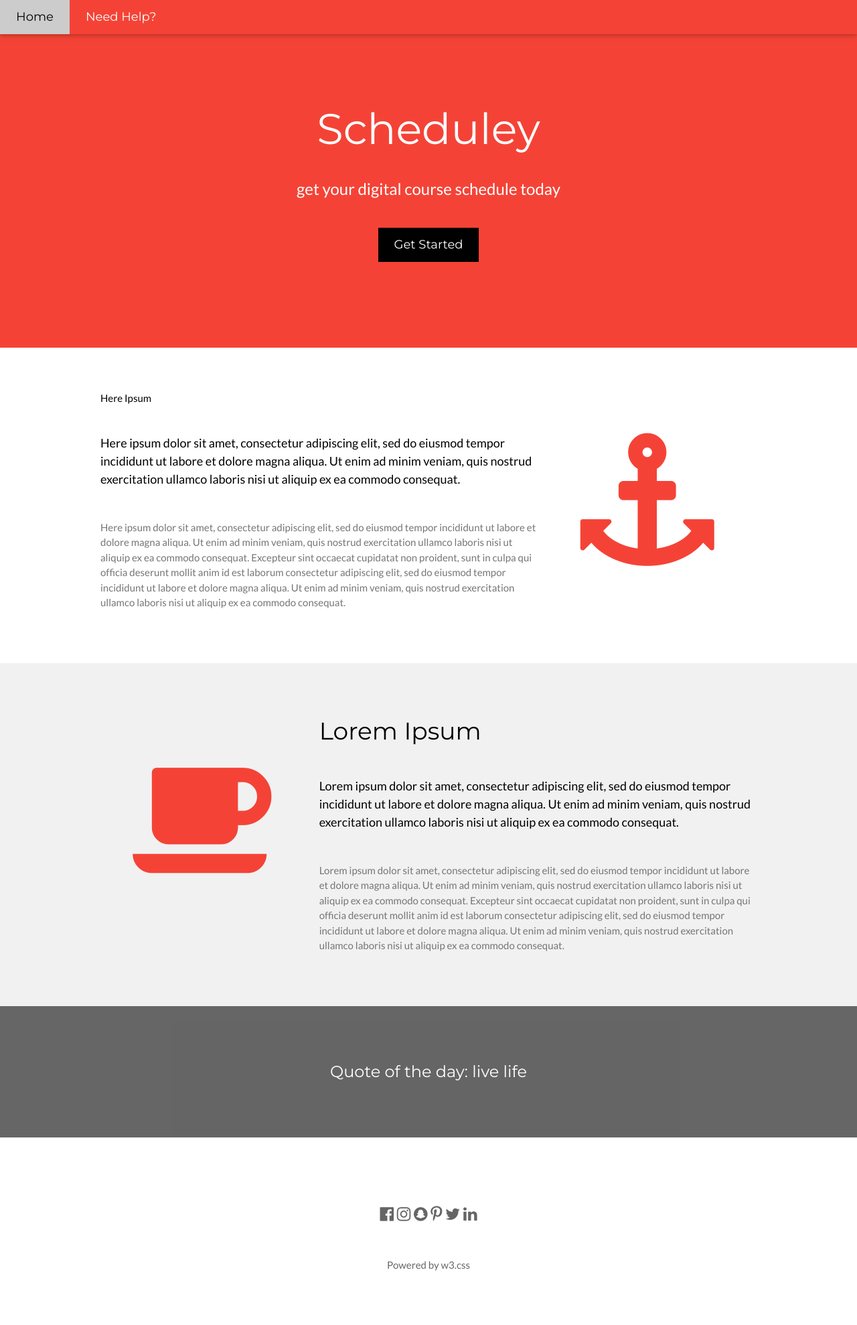
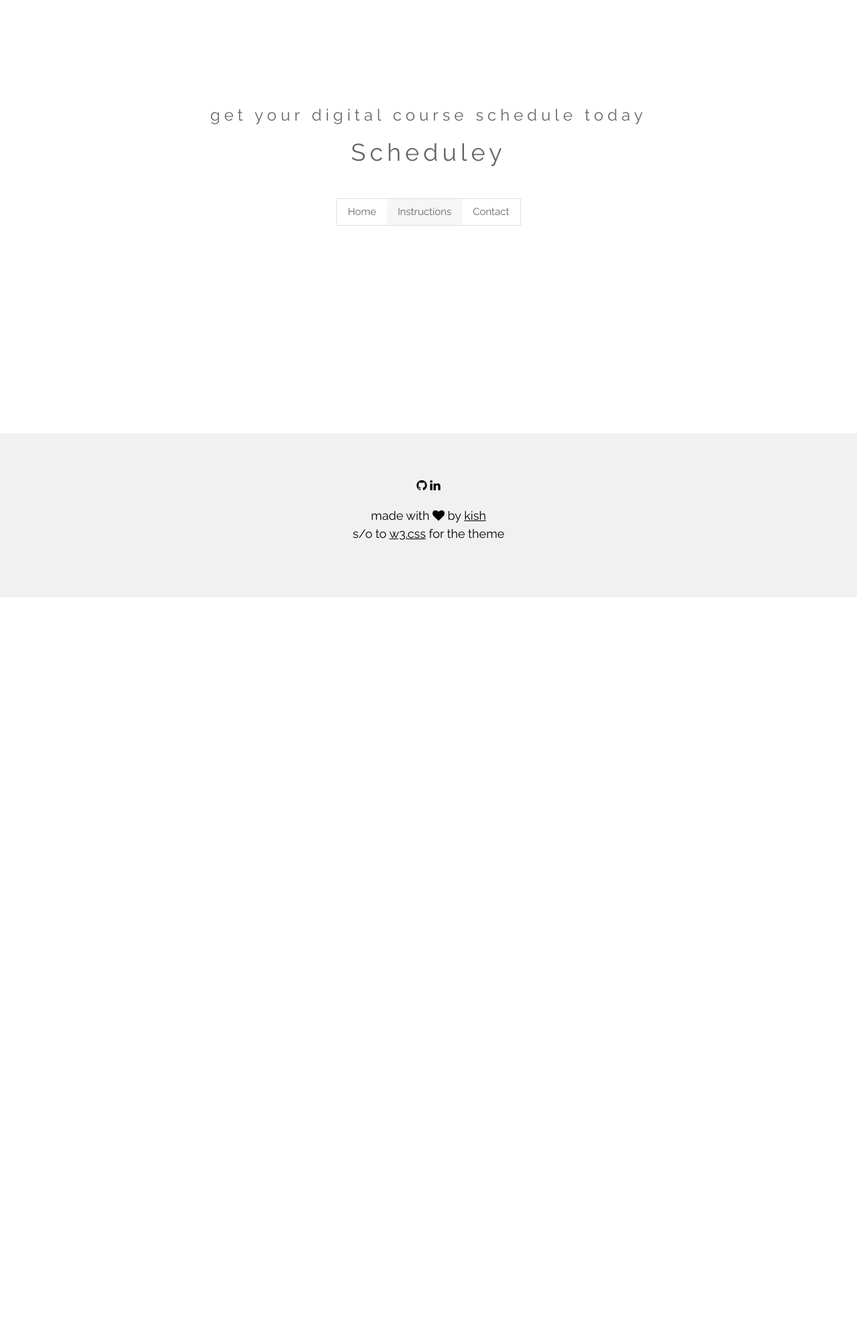
Before and after one commit to kishdubey/scheduley, a Flask app: page / in a window 1280 px wide. Shown: the whole page at 67% size. After the commit the page ends 892 px from the top, so only its background shows below. Run offline with Flask 2, Linux system fonts and the light colour scheme.

```diff
--- a/generate_calendar.py
+++ b/generate_calendar.py
@@ -26,7 +26,7 @@ def next_weekday(d, weekday):
     returns the first ocurrence of the given weekday after the initial datetime d
     """
     days_ahead = weekday - d.weekday()
-    if days_ahead <= 0: # Target day already happened this week
+    if days_ahead <= 0:
         days_ahead += 7
     return d + datetime.timedelta(days_ahead)
 
--- a/templates/index.html
+++ b/templates/index.html
@@ -1,108 +1,50 @@
 <!DOCTYPE html>
-<html lang="en">
+<html>
 <title>Scheduley</title>
 <meta charset="UTF-8">
 <meta name="viewport" content="width=device-width, initial-scale=1">
 <link rel="stylesheet" href="https://www.w3schools.com/w3css/4/w3.css">
-<link rel="stylesheet" href="https://fonts.googleapis.com/css?family=Lato">
-<link rel="stylesheet" href="https://fonts.googleapis.com/css?family=Montserrat">
+<link rel="stylesheet" href="https://fonts.googleapis.com/css?family=Raleway">
 <link rel="stylesheet" href="https://cdnjs.cloudflare.com/ajax/libs/font-awesome/4.7.0/css/font-awesome.min.css">
-
 <style>
-body,h1,h2,h3,h4,h5,h6 {font-family: "Lato", sans-serif}
-.w3-bar,h1,button {font-family: "Montserrat", sans-serif}
-.fa-anchor,.fa-coffee {font-size:200px}
-a {
-    text-decoration: none !important;
-}
+body,h1 {font-family: "Raleway", Arial, sans-serif}
+h1 {letter-spacing: 6px}
+.w3-row-padding img {margin-bottom: 12px}
 </style>
 <body>
 
-<!-- Navbar -->
-<div class="w3-top">
-  <div class="w3-bar w3-red w3-card w3-left-align w3-large">
-    <a class="w3-bar-item w3-button w3-hide-medium w3-hide-large w3-right w3-padding-large w3-hover-white w3-large w3-red" href="javascript:void(0);" onclick="myFunction()" title="Toggle Navigation Menu"><i class="fa fa-bars"></i></a>
-    <a href="#" class="w3-bar-item w3-button w3-padding-large w3-white">Home</a>
-    <a href="https://github.com/kishdubey" class="w3-bar-item w3-button w3-hide-small w3-padding-large w3-hover-white">Need Help?</a>
-  </div>
-
-  <!-- Navbar on small screens -->
-  <div id="navDemo" class="w3-bar-block w3-white w3-hide w3-hide-large w3-hide-medium w3-large">
-    <a href="https://github.com/kishdubey" class="w3-bar-item w3-button w3-padding-large">Need Help?</a>
-  </div>
-</div>
+<!-- !PAGE CONTENT! -->
+<div class="w3-content" style="max-width:1500px">
 
 <!-- Header -->
-<header class="w3-container w3-red w3-center" style="padding:128px 16px">
-  <h1 class="w3-margin w3-jumbo">Scheduley</h1>
-  <p class="w3-xlarge">get your digital course schedule today</p>
-  <button class="w3-button w3-black w3-padding-large w3-large w3-margin-top"><a href="#first">Get Started</a></button>
+<header class="w3-panel w3-center w3-opacity" style="padding:128px 16px">
+  <h1 class="w3-xlarge">get your digital course schedule today</h1>
+  <h1>Scheduley</h1>
+
+  <div class="w3-padding-32">
+    <div class="w3-bar w3-border">
+      <a href="#" class="w3-bar-item w3-button">Home</a>
+      <a href="#instructions" class="w3-bar-item w3-button w3-light-grey">Instructions</a>
+      <a href="mailto:kdube@uottawa.ca" class="w3-bar-item w3-button">Contact</a>
+    </div>
+  </div>
 </header>
 
-<!-- First Grid -->
-<div id = "first" class="w3-row-padding w3-padding-64 w3-container">
-  <div class="w3-content">
-    <div class="w3-twothird">
-      <h1s>Here Ipsum</h1>
-      <h5 class="w3-padding-32">Here ipsum dolor sit amet, consectetur adipiscing elit, sed do eiusmod tempor incididunt ut labore et dolore magna aliqua. Ut enim ad minim veniam, quis nostrud exercitation ullamco laboris nisi ut aliquip ex ea commodo consequat.</h5>
+<!-- Instructions -->
+<div id="instructions" class="w3-row-padding w3-grayscale" style="margin-bottom:128px">
 
-      <p class="w3-text-grey">Here ipsum dolor sit amet, consectetur adipiscing elit, sed do eiusmod tempor incididunt ut labore et dolore magna aliqua. Ut enim ad minim veniam, quis nostrud exercitation ullamco laboris nisi ut aliquip ex ea commodo consequat. Excepteur sint
-        occaecat cupidatat non proident, sunt in culpa qui officia deserunt mollit anim id est laborum consectetur adipiscing elit, sed do eiusmod tempor incididunt ut labore et dolore magna aliqua. Ut enim ad minim veniam, quis nostrud exercitation ullamco
-        laboris nisi ut aliquip ex ea commodo consequat.</p>
-    </div>
 
-    <div class="w3-third w3-center">
-      <i class="fa fa-anchor w3-padding-64 w3-text-red"></i>
-    </div>
-  </div>
-</div>
 
-<!-- Second Grid -->
-<div class="w3-row-padding w3-light-grey w3-padding-64 w3-container">
-  <div class="w3-content">
-    <div class="w3-third w3-center">
-      <i class="fa fa-coffee w3-padding-64 w3-text-red w3-margin-right"></i>
-    </div>
 
-    <div class="w3-twothird">
-      <h1>Lorem Ipsum</h1>
-      <h5 class="w3-padding-32">Lorem ipsum dolor sit amet, consectetur adipiscing elit, sed do eiusmod tempor incididunt ut labore et dolore magna aliqua. Ut enim ad minim veniam, quis nostrud exercitation ullamco laboris nisi ut aliquip ex ea commodo consequat.</h5>
-
-      <p class="w3-text-grey">Lorem ipsum dolor sit amet, consectetur adipiscing elit, sed do eiusmod tempor incididunt ut labore et dolore magna aliqua. Ut enim ad minim veniam, quis nostrud exercitation ullamco laboris nisi ut aliquip ex ea commodo consequat. Excepteur sint
-        occaecat cupidatat non proident, sunt in culpa qui officia deserunt mollit anim id est laborum consectetur adipiscing elit, sed do eiusmod tempor incididunt ut labore et dolore magna aliqua. Ut enim ad minim veniam, quis nostrud exercitation ullamco
-        laboris nisi ut aliquip ex ea commodo consequat.</p>
-    </div>
-  </div>
-</div>
-
-<div class="w3-container w3-black w3-center w3-opacity w3-padding-64">
-    <h1 class="w3-margin w3-xlarge">Quote of the day: live life</h1>
+<!-- End Page Content -->
 </div>
 
 <!-- Footer -->
-<footer class="w3-container w3-padding-64 w3-center w3-opacity">
-  <div class="w3-xlarge w3-padding-32">
-    <i class="fa fa-facebook-official w3-hover-opacity"></i>
-    <i class="fa fa-instagram w3-hover-opacity"></i>
-    <i class="fa fa-snapchat w3-hover-opacity"></i>
-    <i class="fa fa-pinterest-p w3-hover-opacity"></i>
-    <i class="fa fa-twitter w3-hover-opacity"></i>
-    <i class="fa fa-linkedin w3-hover-opacity"></i>
- </div>
- <p>Powered by <a href="https://www.w3schools.com/w3css/default.asp" target="_blank">w3.css</a></p>
+<footer class="w3-container w3-padding-64 w3-light-grey w3-center w3-large">
+  <a href="https://github.com/kishdubey/scheduley"><i class="fa fa-github w3-hover-opacity"></i></a>
+  <a href="https://www.linkedin.com/in/kishdubey/"><i class="fa fa-linkedin w3-hover-opacity"></i></a>
+  <p>made with <i class="fa fa-heart"></i> by <a href="https://www.kishdubey.me/">kish</a><br> s/o to <a href = "https://www.w3schools.com/w3css/w3css_templates.asp">w3.css</a> for the theme</p>
 </footer>
-
-<script>
-// Used to toggle the menu on small screens when clicking on the menu button
-function myFunction() {
-  var x = document.getElementById("navDemo");
-  if (x.className.indexOf("w3-show") == -1) {
-    x.className += " w3-show";
-  } else {
-    x.className = x.className.replace(" w3-show", "");
-  }
-}
-</script>
 
 </body>
 </html>
```
